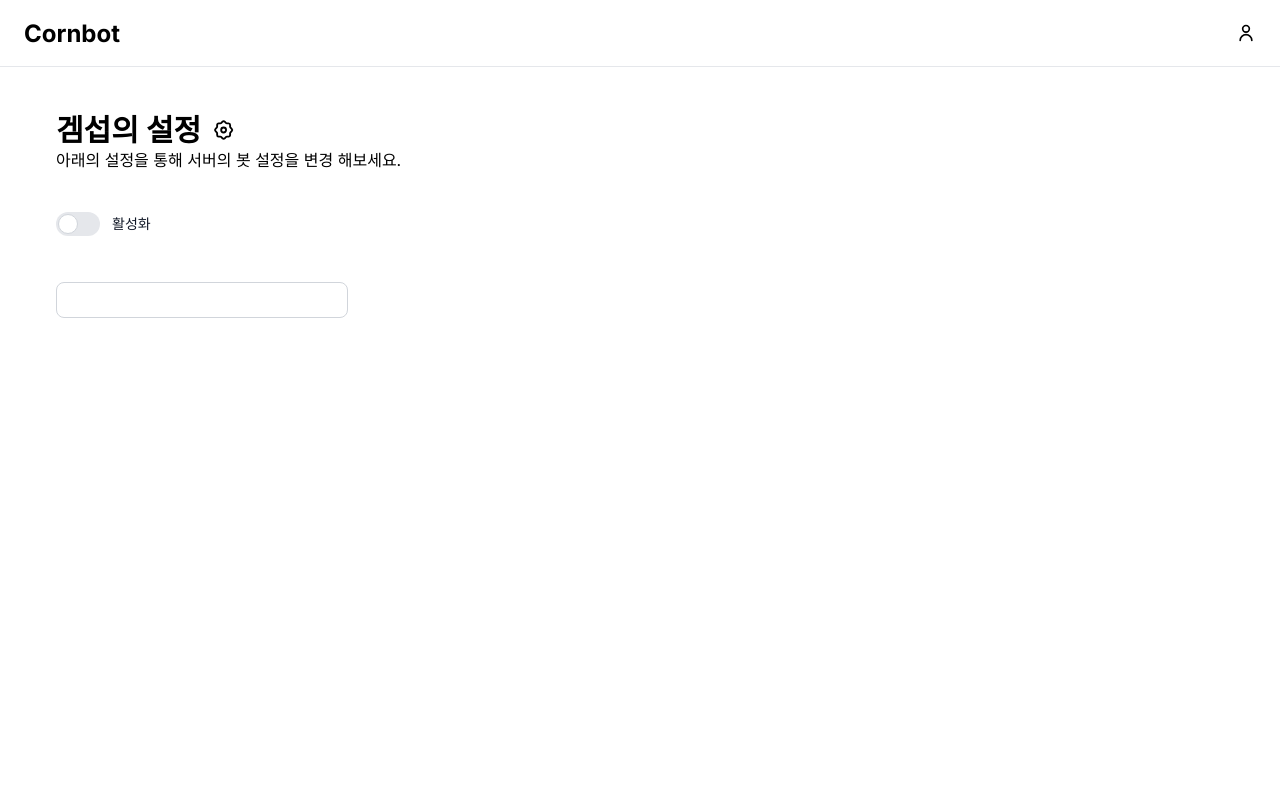
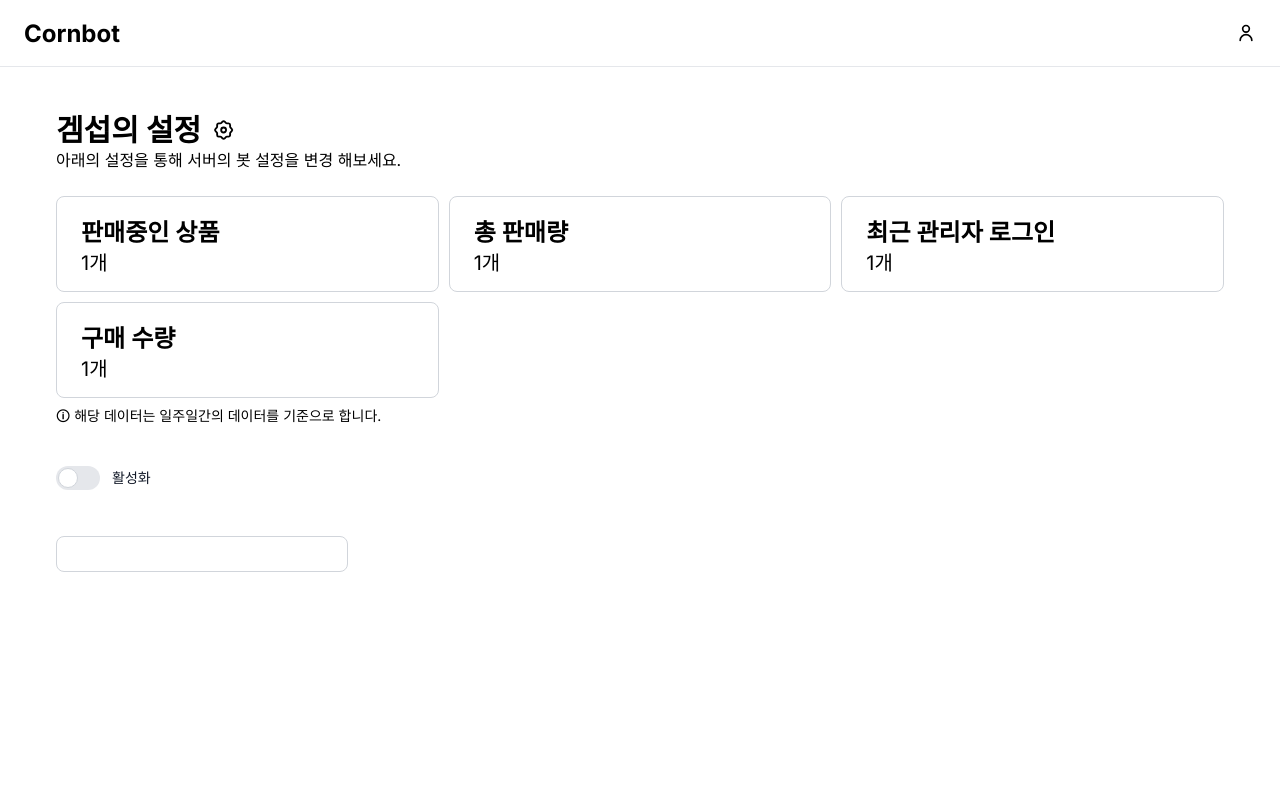
Before and after one commit to CornSoupTeam/store-website, a Next.js app: page /account/dashboard/1 in a window 1280 px wide. Shown: the top 800 px of the page. Built offline with nearby package versions, Linux system fonts and the light colour scheme; no server answers; sample sign-in values are in the browser's storage.

Commit message:
Edit: server dashboard 💻

```diff
--- a/src/app/account/dashboard/[slug]/page.tsx
+++ b/src/app/account/dashboard/[slug]/page.tsx
@@ -48,6 +48,27 @@ export default function AuthenticationPage() {
               </svg>
             </div>
             <h1>아래의 설정을 통해 서버의 봇 설정을 변경 해보세요.</h1>
+            <div className="grid lg:grid-cols-2 xl:grid-cols-3 2xl:grid-cols-4 gap-x-2.5 gap-y-2.5 mt-6">
+              <div className="box">
+                <div className="text-2xl font-semibold">판매중인 상품</div>
+                <div className="text-xl">1개</div>
+              </div>
+              <div className="box">
+                <div className="text-2xl font-semibold">총 판매량</div>
+                <div className="text-xl">1개</div>
+              </div>
+              <div className="box">
+                <div className="text-2xl font-semibold">최근 관리자 로그인</div>
+                <div className="text-xl">1개</div>
+              </div>
+              <div className="box">
+                <div className="text-2xl font-semibold">구매 수량</div>
+                <div className="text-xl">1개</div>
+              </div>
+            </div>
+            <h1 className="mt-2 text-sm">
+              🛈 해당 데이터는 일주일간의 데이터를 기준으로 합니다.
+            </h1>
             <label className="relative inline-flex items-center cursor-pointer mt-10">
               <input type="checkbox" value="" className="sr-only peer" />
               <div className="w-11 h-6 bg-gray-200 peer-focus:outline-none peer-focus:ring-4 peer-focus:ring-blue-300 dark:peer-focus:ring-blue-800 rounded-full peer dark:bg-gray-700 peer-checked:after:translate-x-full rtl:peer-checked:after:-translate-x-full peer-checked:after:border-white after:content-[''] after:absolute after:top-[2px] after:start-[2px] after:bg-white after:border-gray-300 after:border after:rounded-full after:h-5 after:w-5 after:transition-all dark:border-gray-600 peer-checked:bg-blue-600"></div>
```
